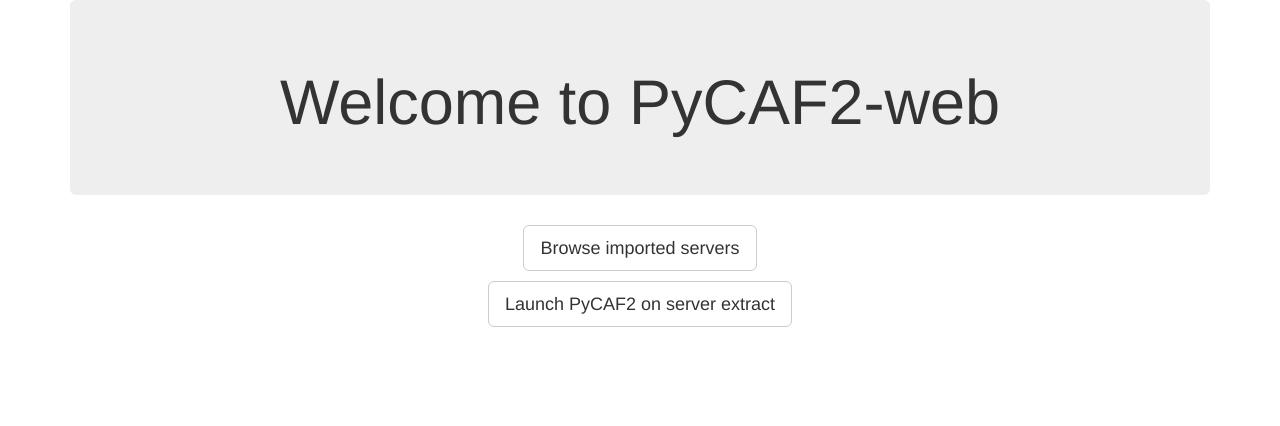
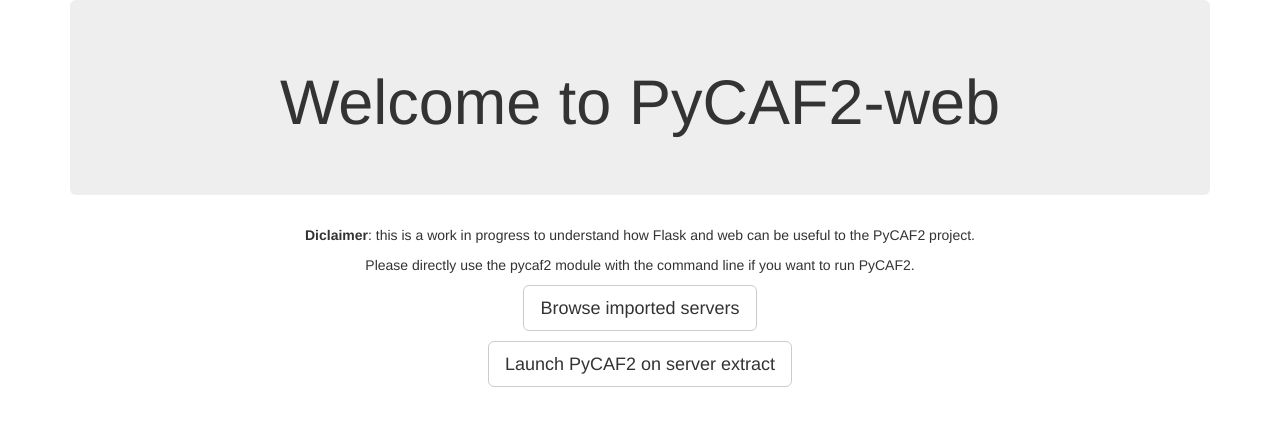
Before and after one commit to AMOSSYS/PyCAF2-Resurrection, a Flask app: template pycaf_web/blueprints/main/templates/main/index.html in a window 1280 px wide. Shown: the top 426 px of the page. Run offline with Flask 2, Linux system fonts and the light colour scheme; the template is opened without the code that fills it, so the values that code supplies are empty; some libraries are stand-ins or nearby versions.

Commit message:
Added disclaimer

```diff
--- a/pycaf_web/blueprints/main/templates/main/index.html
+++ b/pycaf_web/blueprints/main/templates/main/index.html
@@ -12,6 +12,10 @@
       <h1>Welcome to PyCAF2-web</h1>
     </div>
     <div align="center">
+      <p><b>Diclaimer</b>: this is a work in progress to understand how Flask and web can be useful to the PyCAF2 project.</p>
+      <p>Please directly use the pycaf2 module with the command line if you want to run PyCAF2.</p>
+
+
       <a class="btn btn-lg btn-default" role="button" href="{{ url_for('servers.list_servers') }}">
         Browse imported servers
       </a>
```
